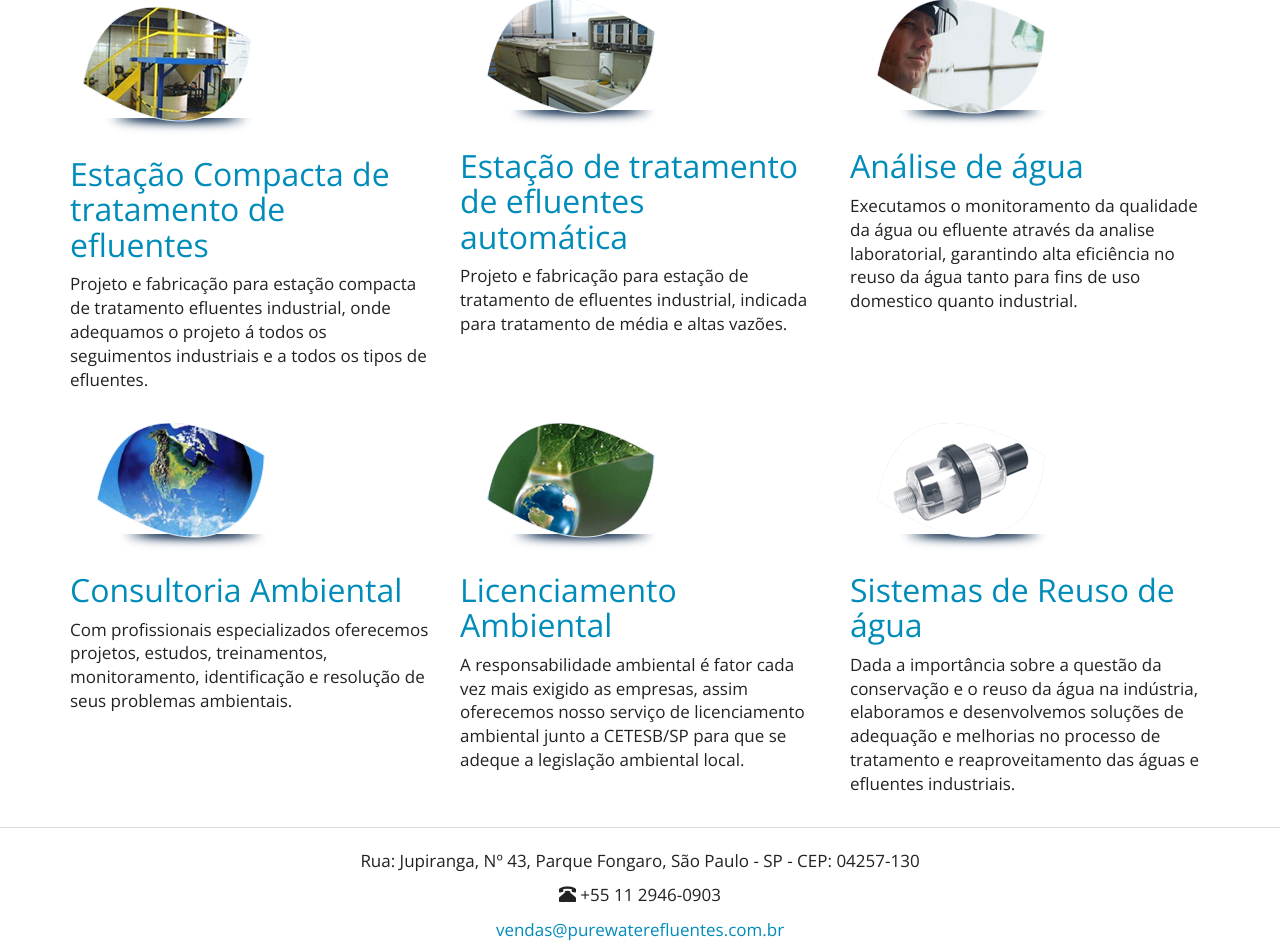
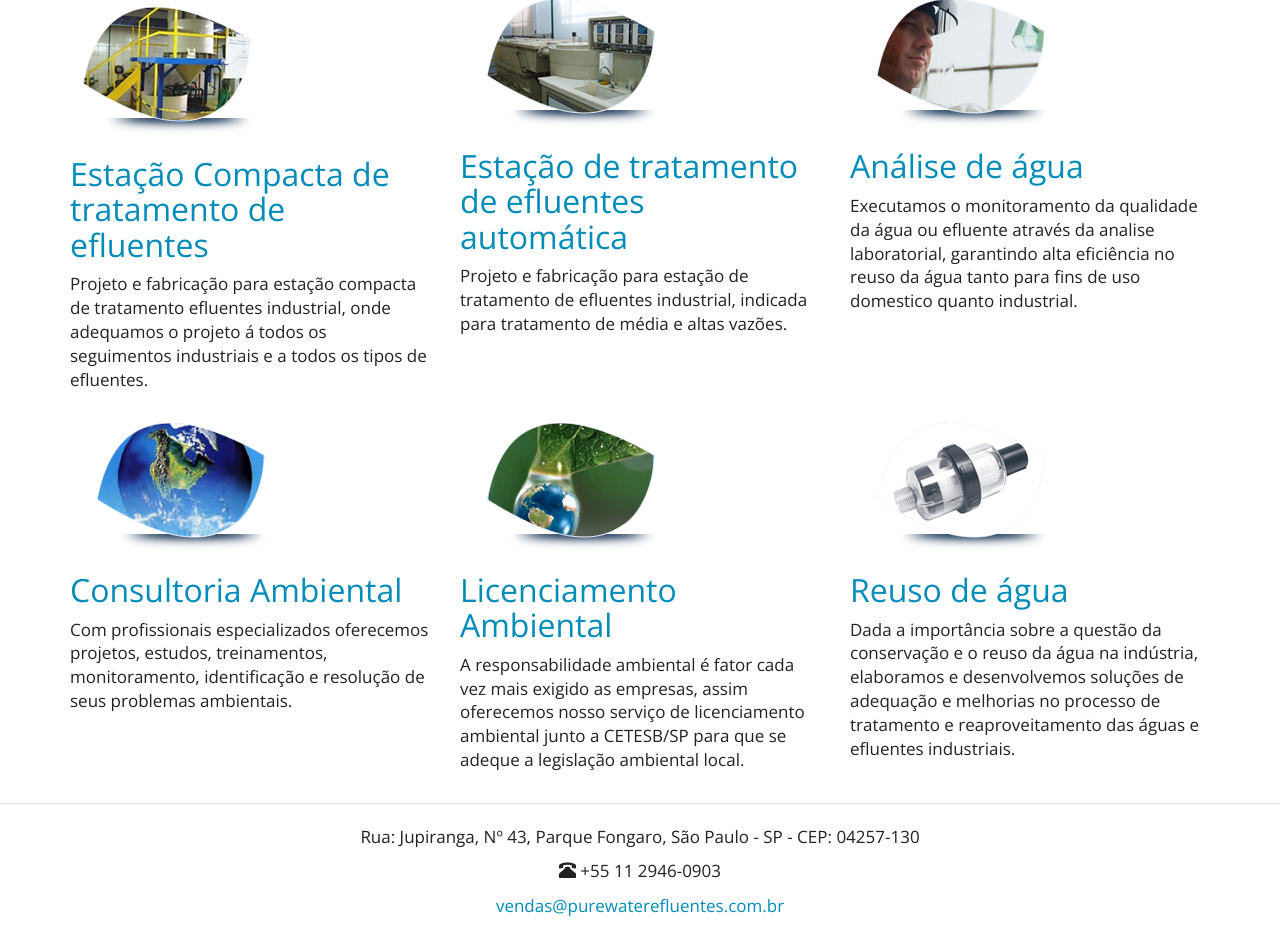
Before and after one commit to purewaterefluentes/purewaterefluentes.github.io, a Jekyll site: the page built from servicos/index.html, in a window 1280 px wide and 1352 px high. Shown: the part 400-1352 px from the top of the window. Built offline with Jekyll 4.4.1, drawn with Linux system fonts in a browser that asks for light colours; nearby versions of some CDN libraries; library files that are not in the unit come from our copies.

Commit message:
Update index.html

```diff
--- a/servicos/index.html
+++ b/servicos/index.html
@@ -37,7 +37,7 @@
         </div>
         <div class="col-md-4">
           <img src="../website/images/icon_sistemas_reuso.png" alt="Sistema de reuso de água" class="img-responsive" />
-          <a href="sistemas-de-reuso-de-agua.html"><h2>Sistemas de Reuso de água</h2></a>
+          <a href="sistemas-de-reuso-de-agua.html"><h2>Reuso de água</h2></a>
           <p>Dada a importância sobre a questão da conservação e o reuso da água na indústria, elaboramos e desenvolvemos soluções de adequação e melhorias no processo de tratamento e reaproveitamento das águas e efluentes industriais.</p>
        </div>
 
```
